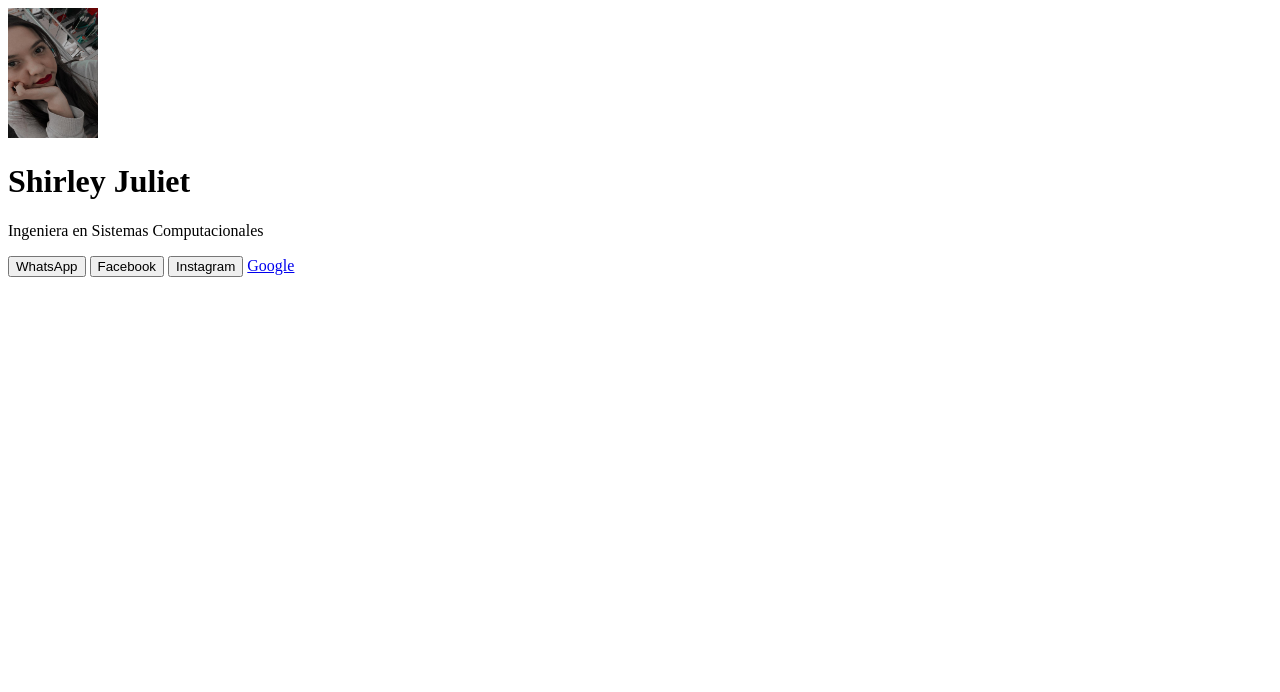
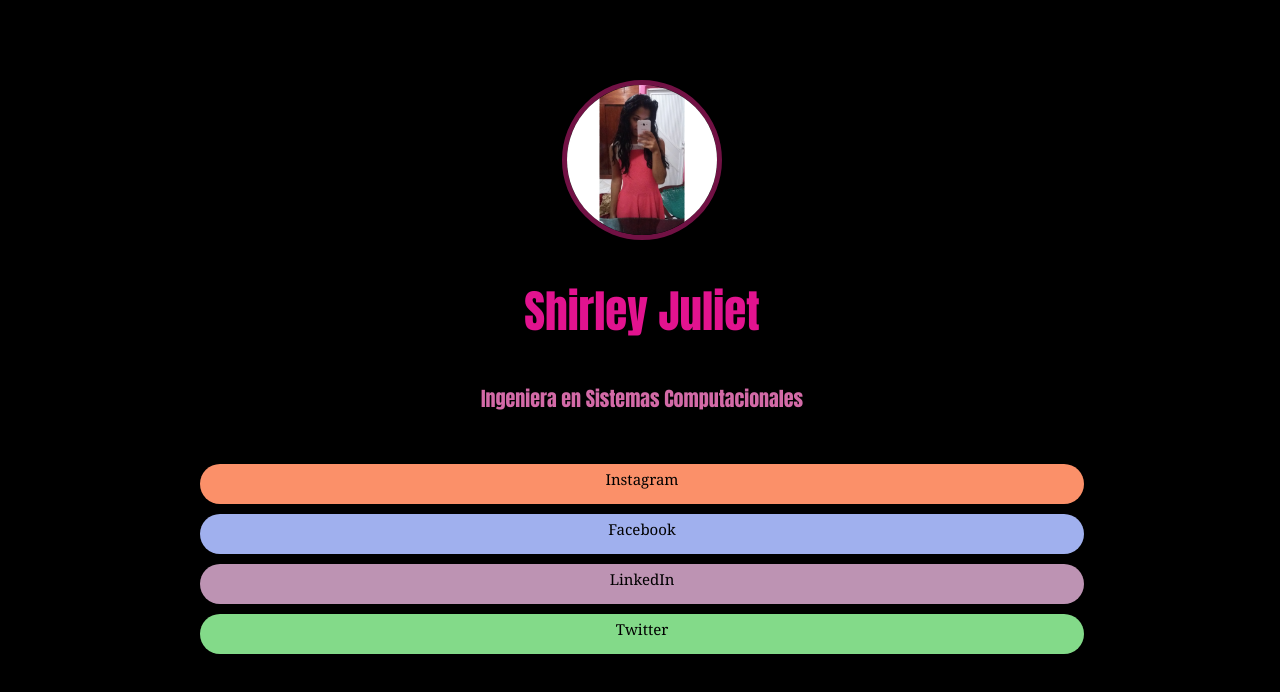
Before and after one commit to shirjgs/CardShirley, a plain HTML site: page index.html in a window 1280 px wide. Drawn offline with Linux system fonts and the light colour scheme.

Commit message:
Se hacen algunas modificaciones en el HTML y se agrega la hoja de estilo CSS

```diff
--- /dev/null
+++ b/CSS/style.css
@@ -0,0 +1,90 @@
+* {
+    background-color: rgb(0, 0, 0);
+}
+section {
+    position: relative; /* le dice a un elemento que se mueva con respecto a otro elemento. (activa la opcion de top) mas abajo se explica) */
+    display: block;
+    width: 100%;
+    margin: 0 auto;
+    top: 70px; /* este estilo se activa con una posicion relativa, indicanto un margen superior*/
+    border: 2px solid rgb(0, 0, 0); /* agrega un corde de 2px color blanco en forma de linea */
+}
+
+.avatar {
+    width: 150px; /* indica el ancho de un elemento */
+    height: 150px; /* indica el alto */
+    border-radius: 50%; /* crea un borde redondo indicado en % , para lograr un circulo */
+    display: block; /* Le dice a cada elemento como debe comportarse como bloque o lineal*/
+    margin: 0 auto;
+    border: 5px solid rgb(113, 17, 68);
+}
+
+.name {
+    text-align: center; /* alinea el texto de forma centrada */
+    font-size: 45px;/* tamaño de la fuente */
+    color: rgb(226, 19, 143);
+    font-family: Impact, Haettenschweiler, 'Arial Narrow Bold', sans-serif;
+}
+
+.paragraph{
+    text-align: center;
+    font-size: 20px;
+    color: rgb(211, 106, 167);
+    font-family: Impact, 'Arial Narrow Bold', sans-serif;
+}
+
+.links {
+    padding-top: 30px;
+    width: 70%;
+    margin: 0 auto; /*  Centra un elemento de tipo bloque */
+}
+
+a {
+    padding: 5px;
+    height: 30px;
+    margin-bottom: 10px;
+    font-size: 15px;
+    font-weight: 500;
+    font-family: Georgia, 'Times New Roman', Times, serif;
+    border-radius: 20px;
+    color: rgb(0, 0, 0);
+    display: block;
+    text-align: center;
+    text-decoration: none; /* Quita la linea del hipervinculo*/
+}
+
+.instagram {
+    background-color: rgb(251, 144, 105);
+}
+.instagram:hover {
+    background-color: orangered;
+    position: relative;
+    bottom: 1px;
+}
+
+.facebook {
+    background-color: rgb(160, 176, 238);
+}
+.facebook:hover {
+    background-color: rgb(38, 78, 237);
+    position: relative;
+    bottom: 1px;
+}
+
+.linkedin {
+    background-color: rgb(189, 147, 179);
+}
+.linkedin:hover{
+    background-color: rgb(136, 11, 115);
+    position: relative;
+    bottom: 1px;
+}
+
+.twitter {
+    background-color: rgb(131, 218, 137);
+}
+.twitter:hover{
+    background-color: rgb(13, 168, 31);
+    position: relative;
+    bottom: 1px;
+}
--- a/index.html
+++ b/index.html
@@ -1,26 +1,28 @@
 <!DOCTYPE html>
-<html lang="en">
+<html lang="es">
+
 <head>
     <meta charset="UTF-8">
     <meta http-equiv="X-UA-Compatible" content="IE=edge">
     <meta name="viewport" content="width=device-width, initial-scale=1.0">
-    <title>Document</title>
-</head>
+    <link rel="stylesheet" href="./CSS/style.css">
+    <title>Redes sociales</title>
+    </head>
+
 <body>
-    <div> <!--Es un contenedor para las etiquetas-->
-        <img src="./Shirley.jpeg" alt="" width="90" height="130">
-    </div>
 
-    <div>
-        <h1>Shirley Juliet</h1>
-        <p>Ingeniera en Sistemas Computacionales</p>
-    </div>
+    <section>
+        <img src="./img/Shirley.jpg" class="avatar" alt="photography">
+        <h1 class="name">Shirley Juliet</h1>
+        <p class="paragraph">Ingeniera en Sistemas Computacionales</p>
 
-    <div>
-        <button>WhatsApp</button>
-        <button>Facebook</button>
-        <button>Instagram</button>
-        <a href="https://www.google.com">Google</a>
-    </div>
+        <div class="links"> <!--div: Es un contenedor para las etiquetas-->
+            <a href="https://www.instagram.com/shirjgs/" class="instagram">Instagram</a>
+            <a href="https://www.facebook.com/Shirjgs/" class="facebook">Facebook</a>
+            <a href="https://www.linkedin.com/in/shirjgs/" class="linkedin">LinkedIn</a>
+            <a href="https://twitter.com/shirjgs/" class="twitter">Twitter</a>
+        </div>
+    </section>
 </body>
+
 </html>
```
Also changed, not shown: Shirley.jpeg (deleted), img/Shirley.jpg (added).
